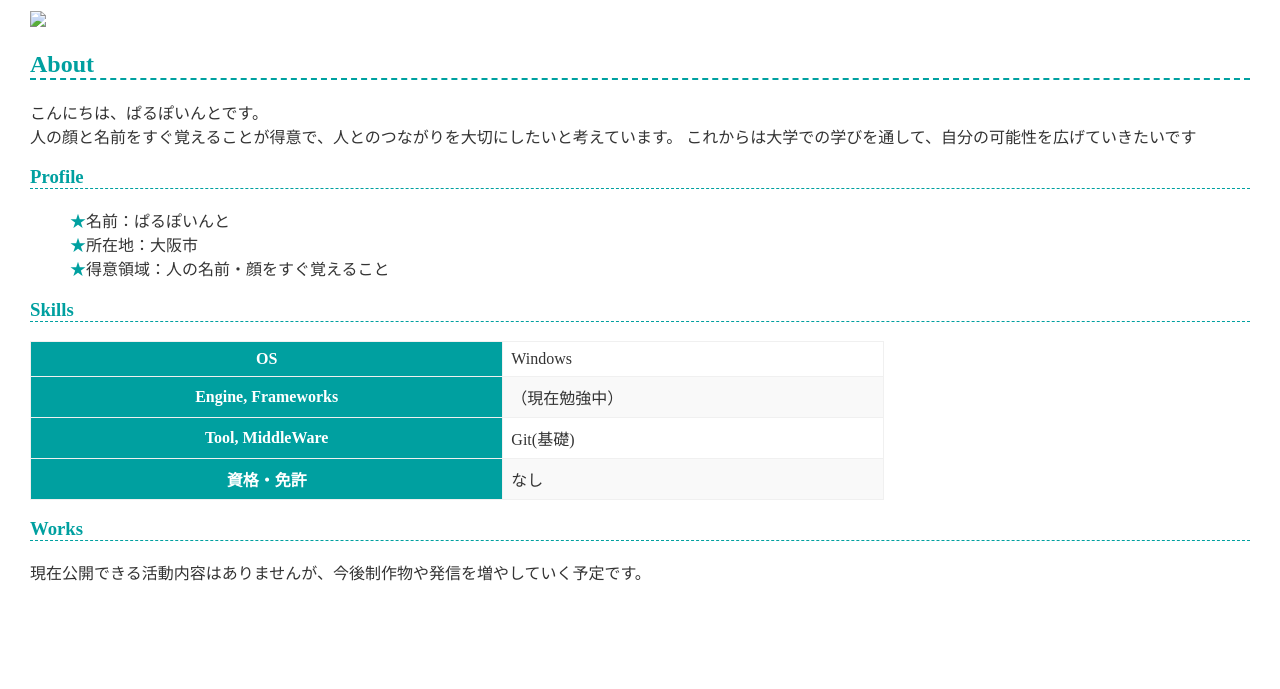
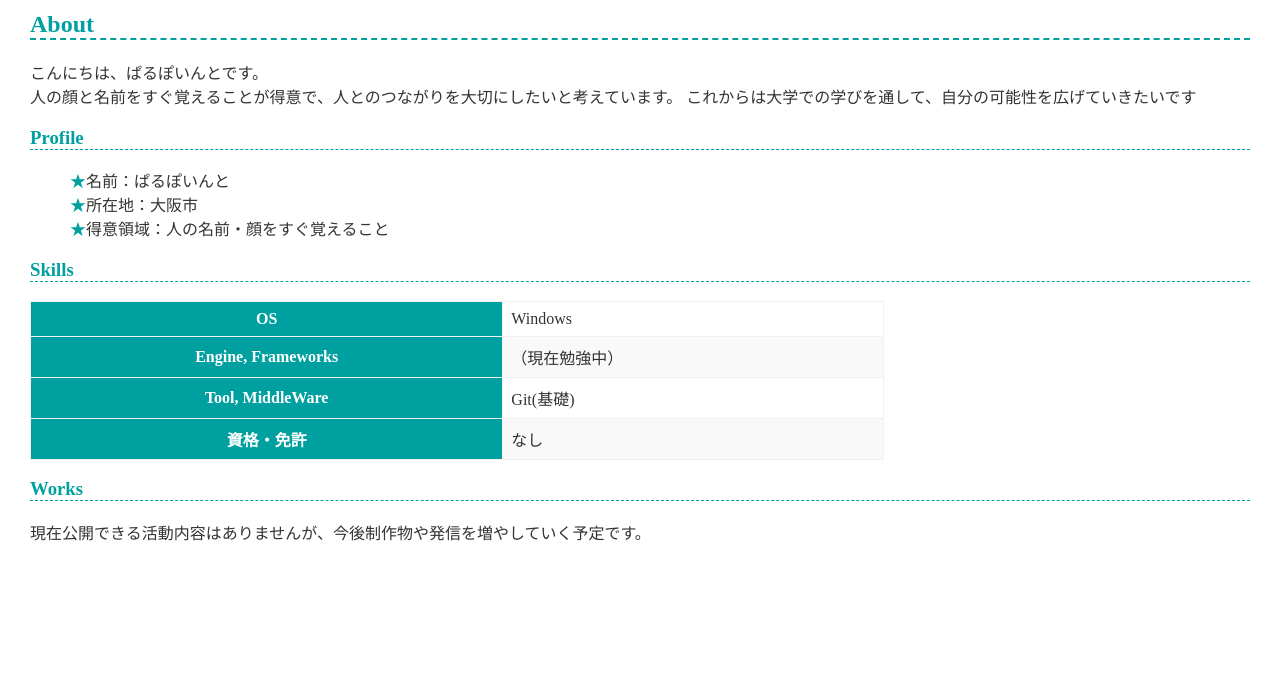
Before and after one commit to palpoint/palpoint.github.io, a plain HTML site: page index.html in a window 1280 px wide. Shown: the part 111-800 px from the top of the page. Drawn offline with Linux system fonts and the light colour scheme.

Commit message:
Update index.html

```diff
--- a/index.html
+++ b/index.html
@@ -8,7 +8,6 @@
   </head>
   <body>
     <h1>ぱるぽいんと</h1>
-      <img src="C:\Users\PC_User\Desktop\ダウンロード.png">
 
     <h2>About</h2>
     <p>
```
